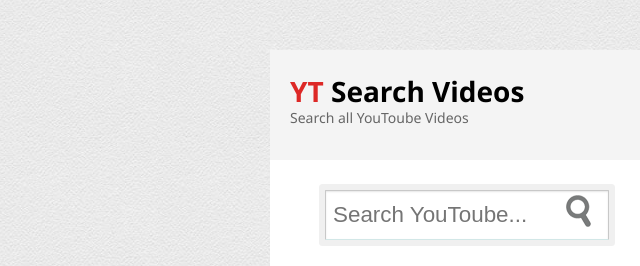
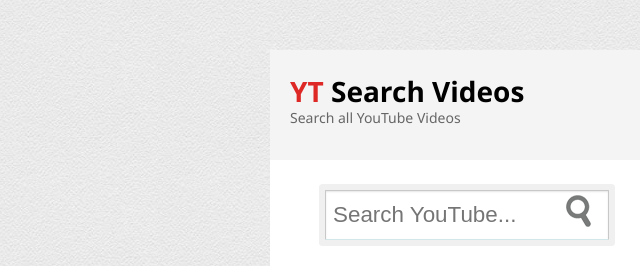
Before and after one commit to full-stack-web-developer-and-designer/yt-search-videos, a plain HTML site: page index.html in a window 1280 px wide. Shown: the top 266 px of the page, 0-640 px from the left. Drawn offline with nearby package versions, Linux system fonts and the light colour scheme.

Commit message:
Updated index file

```diff
--- a/index.html
+++ b/index.html
@@ -20,12 +20,12 @@
     <div id="container">
         <header>
             <h1><span>YT</span> Search Videos</h1>
-            <p>Search all YouToube Videos</p>
+            <p>Search all YouTube Videos</p>
         </header>
         <section>
             <form id="search-form" name="search-form" onsubmit="return search()">
                 <div class="field-container">
-                    <input type="search" id="query" class="search-field" placeholder="Search YouToube...">
+                    <input type="search" id="query" class="search-field" placeholder="Search YouTube...">
                     <input type="submit" name="search-btn" id="search-btn" value="">
                 </div>
             </form>
```
